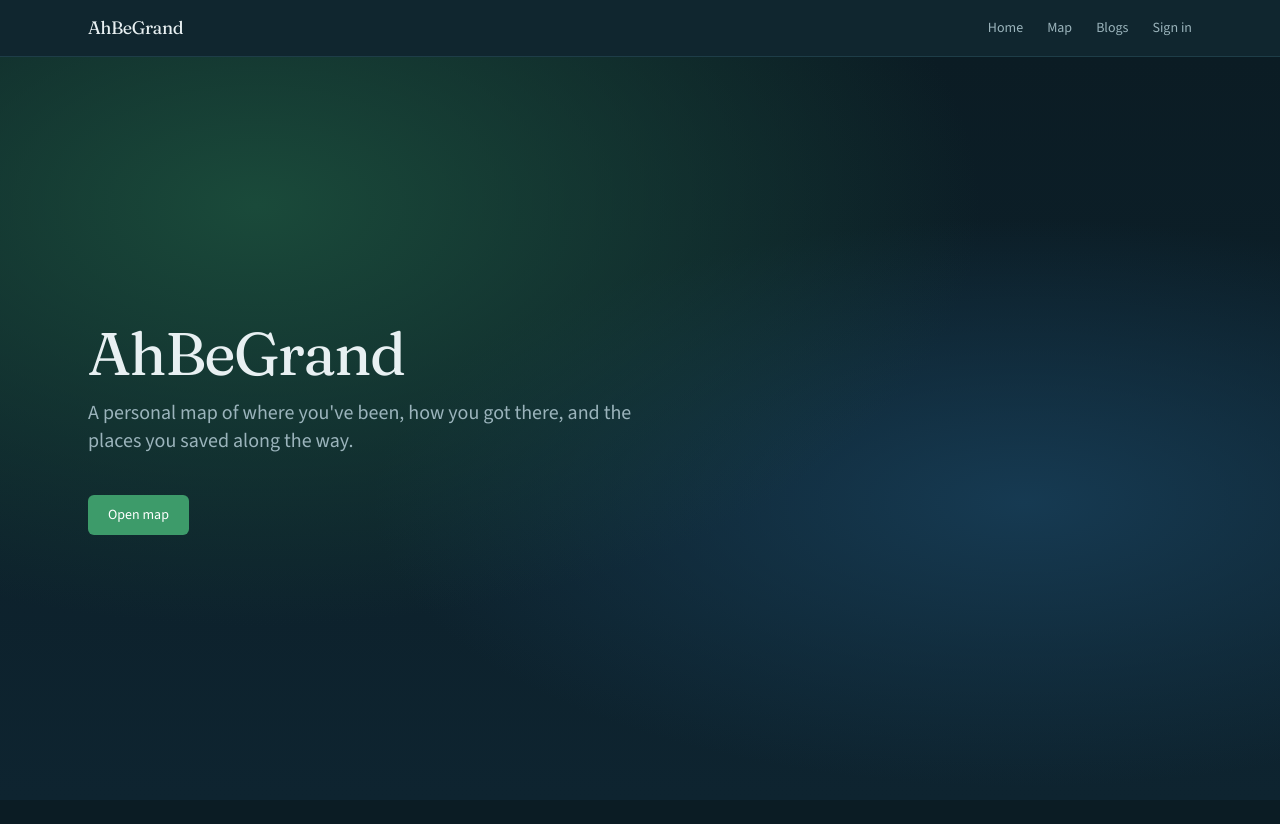
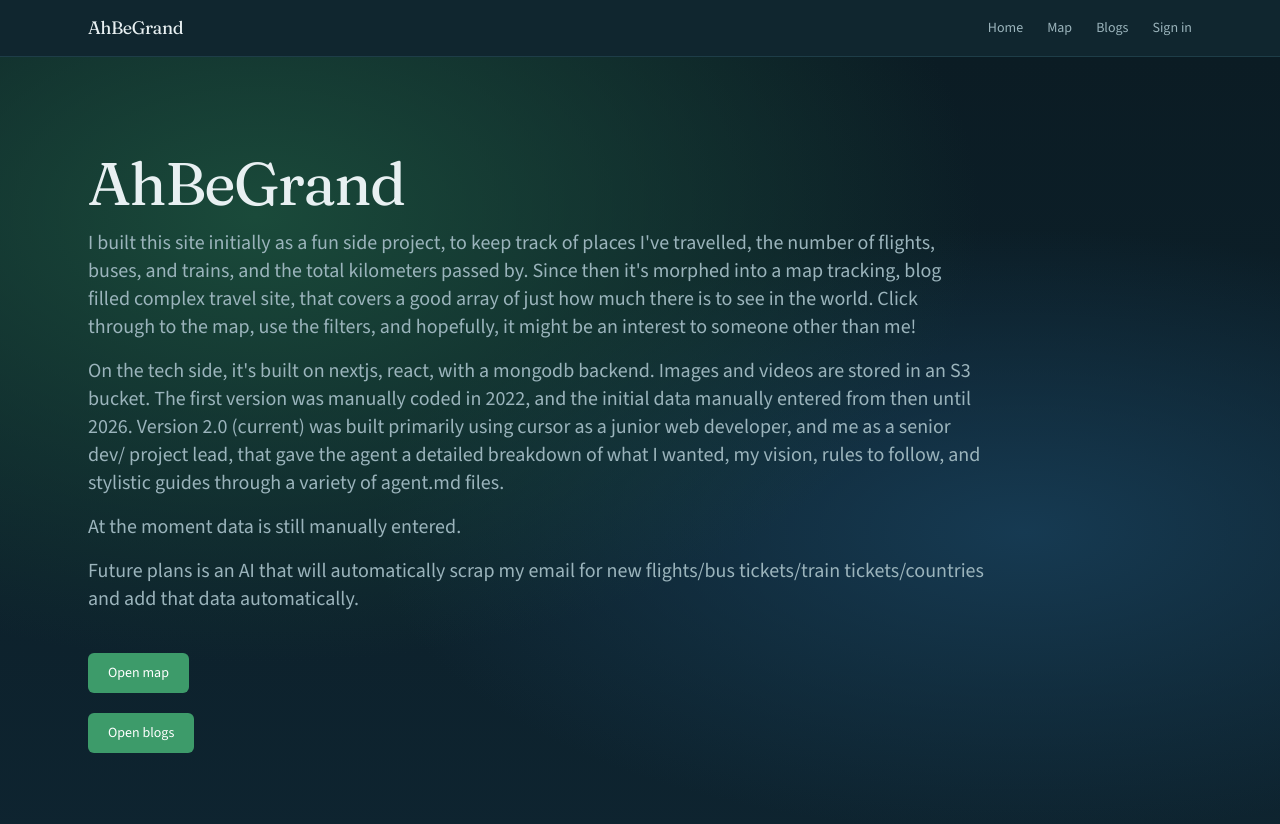
Before and after one commit to conorcarney/travel-worldwide, a Next.js app: page / in a window 1280 px wide. Shown: the top 824 px of the page. Before the commit the page ends 800 px from the top, so only its background shows below. Built offline with nearby package versions, Linux system fonts and the light colour scheme; no server answers.

Commit message:
updated homepage text

```diff
--- a/src/app/page.tsx
+++ b/src/app/page.tsx
@@ -11,11 +11,24 @@ export default function HomePage() {
         <p className="font-display text-4xl tracking-tight text-foreground sm:text-6xl">
           AhBeGrand
         </p>
-        <h1 className="mt-4 max-w-xl text-lg text-muted sm:text-xl">
-          A personal map of where you&apos;ve been, how you got there, and the
-          places you saved along the way.
+        <h1 className="mt-4 max-w-4xl text-lg text-muted sm:text-xl">
+          I built this site initially as a fun side project, to keep track of places I've travelled, the number of flights, buses, and trains, and the total kilometers passed by.
+          Since then it's morphed into a map tracking, blog filled complex travel site, that covers a good array of just how much there is to see in the world. Click through to the map,
+          use the filters, and hopefully, it might be an interest to someone other than me!
+        </h1>
+        <h1 className="mt-4 max-w-4xl text-lg text-muted sm:text-xl">
+          On the tech side, it's built on nextjs, react, with a mongodb backend. Images and videos are stored in an S3 bucket. The first version was manually coded in 2022, and the initial data manually entered from then until 2026.
+          Version 2.0 (current) was built primarily using cursor as a junior web developer, and me as a senior dev/ project lead, that gave the agent a detailed breakdown of what I wanted,
+          my vision, rules to follow, and stylistic guides through a variety of agent.md files.
+        </h1>
+        <h1 className="mt-4 max-w-4xl text-lg text-muted sm:text-xl">
+          At the moment data is still manually entered.
+        </h1>
+        <h1 className="mt-4 max-w-4xl text-lg text-muted sm:text-xl">
+          Future plans is an AI that will automatically scrap my email for new flights/bus tickets/train tickets/countries and add that data automatically.
         </h1>
         <div className="mt-10">
+          <div className="mb-5">
             <Link
               href="/map"
               className="inline-flex items-center rounded-md bg-accent px-5 py-2.5 text-sm font-medium text-white transition-opacity hover:opacity-90"
@@ -23,6 +36,16 @@ export default function HomePage() {
               Open map
             </Link>
           </div>
+          <div>
+            <Link
+              href="/blogs"
+              className="inline-flex items-center rounded-md bg-accent px-5 py-2.5 text-sm font-medium text-white transition-opacity hover:opacity-90"
+            >
+              Open blogs
+            </Link>
+          </div>
+        </div>
+
       </div>
     </main>
   );
--- a/src/components/map/TravelMap.tsx
+++ b/src/components/map/TravelMap.tsx
@@ -221,7 +221,7 @@ export default function TravelMap() {
   const [revealedRouteIds, setRevealedRouteIds] = useState<string[]>([]);
   const [activeJourney, setActiveJourney] = useState<MapRoute | null>(null);
   const [playbackPaused, setPlaybackPaused] = useState(false);
-  const [playbackSpeed, setPlaybackSpeed] = useState<PlaybackSpeedId>("normal");
+  const [playbackSpeed, setPlaybackSpeed] = useState<PlaybackSpeedId>("slow");
   const [showAll, setShowAll] = useState(false);
   const [tagFilters, setTagFilters] = useState(
     () => parseMapFilterSearch(searchParams).tags,
@@ -655,12 +655,10 @@ export default function TravelMap() {
     : playbackFinished
       ? "Playback complete"
       : playbackPaused
-      ? `Paused${
-          playbackCursor ? ` · ${formatYearMonth(playbackCursor)}` : ""
+        ? `Paused${playbackCursor ? ` · ${formatYearMonth(playbackCursor)}` : ""
         }${activeJourney ? ` · ${journeyTitle(activeJourney)}` : ""}`
         : playbackCursor
-        ? `Playing · ${formatYearMonth(playbackCursor)}${
-            activeJourney ? ` · ${journeyTitle(activeJourney)}` : ""
+          ? `Playing · ${formatYearMonth(playbackCursor)}${activeJourney ? ` · ${journeyTitle(activeJourney)}` : ""
           }`
           : "Playing · starting…";
   const activeTags = activeJourney ? parseRouteTags(activeJourney.tags) : [];
@@ -818,7 +816,7 @@ export default function TravelMap() {
         ) : null}
         <MapContainer
           center={[53.3498, -6.2603]}
-          zoom={8}
+          zoom={6}
           minZoom={1}
           maxBounds={[
             [180, Number.NEGATIVE_INFINITY],
```
Lines whose indentation alone changed are shown as unchanged.
